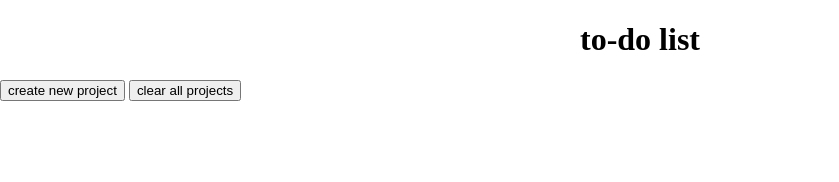
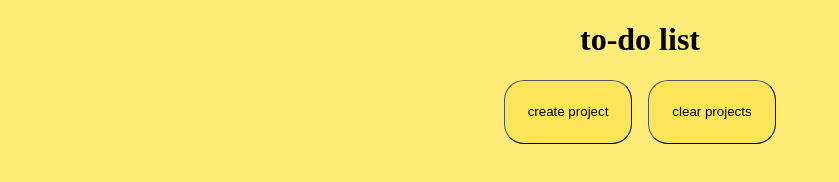
Before and after one commit to cjcorc10/todo-list, a website built with webpack: page src/template.html in a window 1280 px wide. Shown: the whole page, without its empty margins (0-839 px from the left). Built offline with nearby package versions, Linux system fonts and the light colour scheme.

Commit message:
added styling

```diff
--- a/src/styles.css
+++ b/src/styles.css
@@ -1,8 +1,32 @@
 body {
   margin: 0;
   padding: 0;
+  background-color: rgb(255, 235, 119);
 }
 
 header {
   text-align: center;
 }
+
+.main-container {
+  display: flex;
+  flex-direction: column;
+  justify-content: center;
+  gap: 1rem;
+}
+
+.project-buttons {
+  align-self: center;
+  display: flex;
+  gap: 1rem;
+}
+
+.project-buttons > button {
+
+  background-color: rgb(250, 219, 46, .40);
+  border-radius: 20px;
+  border-width: .5px;
+  height: 4rem;
+  width: 8rem;
+
+}
--- a/src/template.html
+++ b/src/template.html
@@ -3,16 +3,17 @@
   <head>
     <meta charset="UTF-8" />
     <meta name="viewport" content="width=device-width, initial-scale=1.0" />
-    <title>Document</title>
+    <title>to-do</title>
   </head>
   <body>
     <header>
       <h1>to-do list</h1>
     </header>
     <div class="main-container">
-      <button id="create-project">create new project</button>
-      <button id="clear-projects">clear all projects</button>
-
+      <div class="project-buttons">
+        <button id="create-project">create project</button>
+        <button id="clear-projects">clear projects</button>
+      </div>
       <dialog id="my-dialog">
         <form method="dialog" id="project-form">
           <label for="name">Project name:</label>
```
